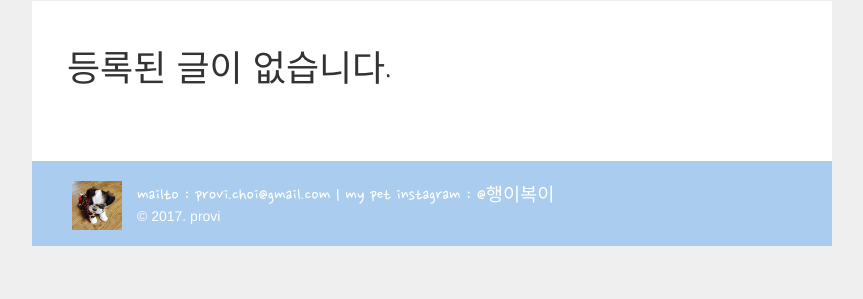
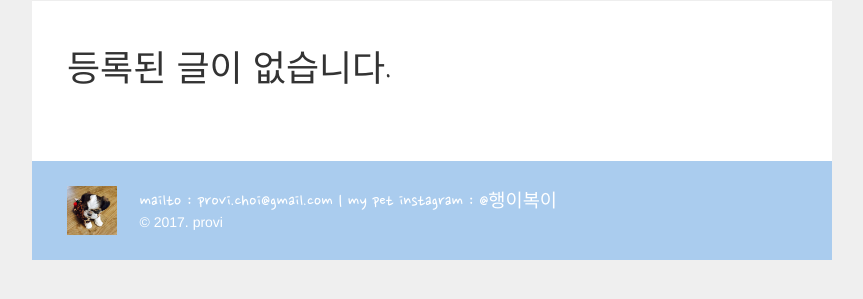
Before and after one commit to mildpriest/first-blog, a Django app: page / in a window 1280 px wide. Shown: the part 202-501 px from the top of the page, without its empty margins (208-1071 px from the left). Run offline with Django 3.2, Linux system fonts and the light colour scheme; data that the repository does not hold is empty; some libraries are stand-ins or nearby versions; some web fonts are replaced.

Commit message:
css 수정

```diff
--- a/blog/static/css/common.css
+++ b/blog/static/css/common.css
@@ -33,7 +33,7 @@ h4 {
     background-color: #ace;
     margin-top: 0;
     margin-bottom: 30px;
-    padding: 20px 20px 20px 40px;
+    padding: 20px 40px 20px 40px;
 }
 
 .page-header h1, .page-header h1 a, .page-header h1 a:visited, .page-header h1 a:active {
@@ -68,23 +68,34 @@ h4 {
 
 .page-footer {
     background-color: #ace;
-    margin-top: 20;
-    padding: 0px 10px 10px 40px;
+    padding: 15px 20px 15px 20px;
+}
+
+.page-footer .row {
+    margin: 10px 10px 10px 0px;
+}
+
+.page-footer .col-md-1 {
+    margin: 0px 10px 0px 0px;
+}
+
+.page-footer .col-md-10 {
+    margin: 5px 10px 0px 0px;
 }
 
 .page-footer h1, .page-footer h1 a, .page-footer h1 a:visited, .page-footer h1 a:active {
-    padding-top: 5px;
     margin-bottom: 0px;
     color: #fff;
     font-size: 14pt;
+    margin-top: 0px;
 }
 
 .page-footer img {
     width: 50px;
-    margin-top: 20px;
 }
 
 .page-footer p {
+    margin-bottom: 0px;
     color: #fff;
 }
 
--- a/blog/templates/blog/base.html
+++ b/blog/templates/blog/base.html
@@ -48,7 +48,8 @@
                         <img src="/static/image/1_test.jpg" />
                     </a>
                 </div>
-                <div class="col-md-11">
+                <div class="col-md-1"></div>
+                <div class="col-md-10">
                     <h1><a href="mailto:provi.choi@gmail.com">mailto : provi.choi@gmail.com</a> | <a href="https://www.instagram.com/haeng.bokk/" target="_blank">my pet instagram : @행이복이 </a></h1>
                     <p>© 2017. provi</p>
                 </div>
```
